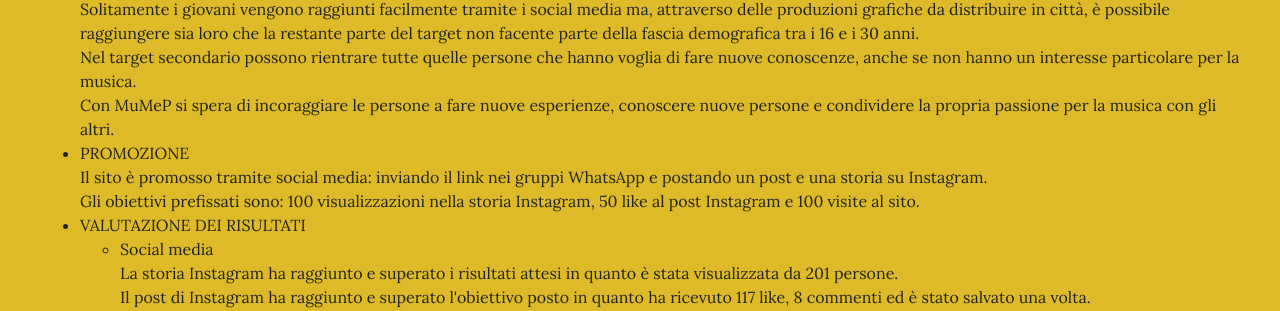
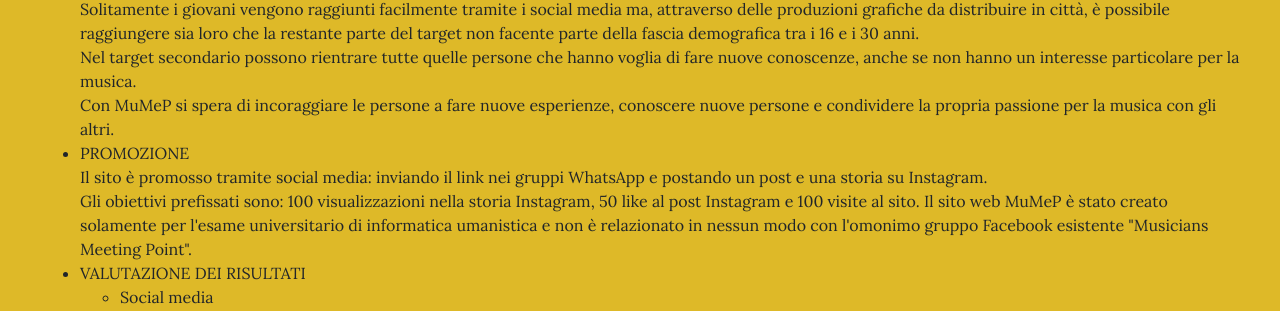
Before and after one commit to elenasof19/MuMeP, a plain HTML site: page about.html in a window 1280 px wide. Shown: the part 2211-2522 px from the top of the page. Drawn offline with nearby package versions, Linux system fonts and the light colour scheme.

Commit message:
Update about.html

```diff
--- a/about.html
+++ b/about.html
@@ -143,6 +143,7 @@
                         PROMOZIONE <br/>
                         Il sito è promosso tramite social media: inviando il link nei gruppi WhatsApp e postando un post e una storia su Instagram. <br/>
                         Gli obiettivi prefissati sono: 100 visualizzazioni nella storia Instagram, 50 like al post Instagram e 100 visite al sito.
+                        Il sito web MuMeP è stato creato solamente per l'esame universitario di informatica umanistica e non è relazionato in nessun modo con l'omonimo gruppo Facebook esistente "Musicians Meeting Point".
                     </li>
                     <li>
                         VALUTAZIONE DEI RISULTATI <br/>
```
